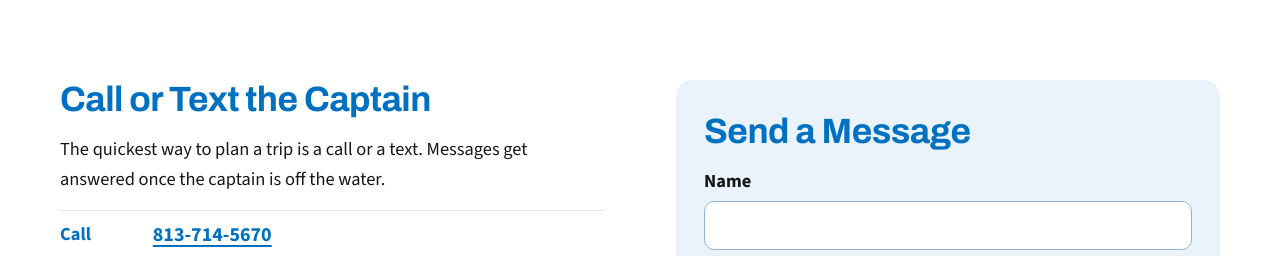
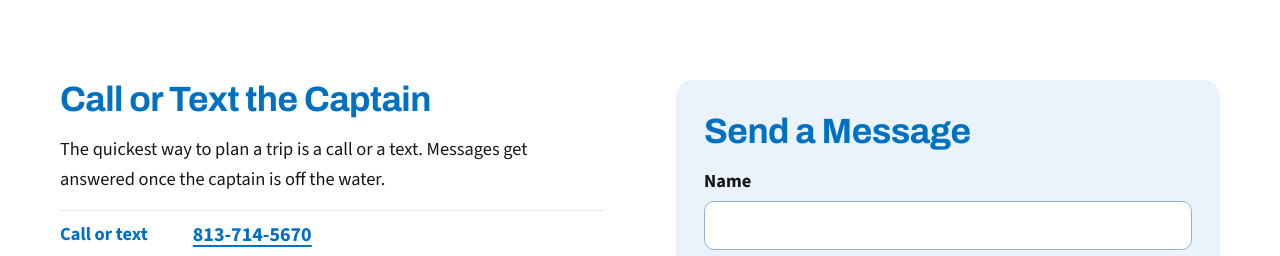
Before and after one commit to Saltwater-Marketing/Gatorbacks-Website, an Eleventy site: page src/contact.njk in a window 1280 px wide. Shown: the part 623-879 px from the top of the page. Built offline with nearby package versions, Linux system fonts and the light colour scheme; Eleventy itself is replaced by a stand-in of ours; files that its build step writes are made by us from their sources; files whose address does not match are found by name.

Commit message:
Contact: one 'Call or text' line instead of two rows with the same number
Co-Authored-By: Claude Opus 5.5 <noreply@anthropic.com>
Claude-Session: https://claude.ai/code/session_018ZidBWEEByubFcgACgHngc

```diff
--- a/src/assets/css/site.css
+++ b/src/assets/css/site.css
@@ -279,7 +279,7 @@ h3 { font-size: 1.4rem; line-height: 1.15; }
 .contact__grid { display: grid; grid-template-columns: repeat(auto-fit, minmax(min(100%, 380px), 1fr)); gap: 3rem 4.5rem; align-items: start; }
 .contact__info h2, .form h2 { font-size: clamp(1.7rem, 3vw, 2.2rem); line-height: 1.1; margin-bottom: 1rem; }
 .contact__list { list-style: none; margin: 0 0 1.2rem; padding: 0; }
-.contact__list li { display: grid; grid-template-columns: 5rem minmax(0, 1fr); gap: 0.8rem; align-items: center; padding: 0.5rem 0; border-top: 1px solid var(--line); min-height: 44px; }
+.contact__list li { display: grid; grid-template-columns: 7.5rem minmax(0, 1fr); gap: 0.8rem; align-items: center; padding: 0.5rem 0; border-top: 1px solid var(--line); min-height: 44px; }
 .contact__list li:last-child { border-bottom: 1px solid var(--line); }
 .contact__list a { font-weight: 700; font-size: var(--text-lg); }
 .contact__label { font-weight: 700; color: var(--blue); }
--- a/src/contact.njk
+++ b/src/contact.njk
@@ -23,8 +23,7 @@ breadcrumb: Contact
       <h2>Call or Text the Captain</h2>
       <p>The quickest way to plan a trip is a call or a text. Messages get answered once the captain is off the water.</p>
       <ul class="contact__list">
-        <li><span class="contact__label">Call</span><a href="{{ site.phoneHref }}">{{ site.phone }}</a></li>
-        <li><span class="contact__label">Text</span><a href="{{ site.smsHref }}">{{ site.phone }}</a></li>
+        <li><span class="contact__label">Call or text</span><a href="{{ site.phoneHref }}">{{ site.phone }}</a></li>
         {% if site.email %}<li><span class="contact__label">Email</span><a href="mailto:{{ site.email }}">{{ site.email }}</a></li>{% endif %}
       </ul>
       <a class="social social--blue" href="{{ site.facebook }}" target="_blank" rel="noopener" aria-label="{{ site.name }} on Facebook">
```
